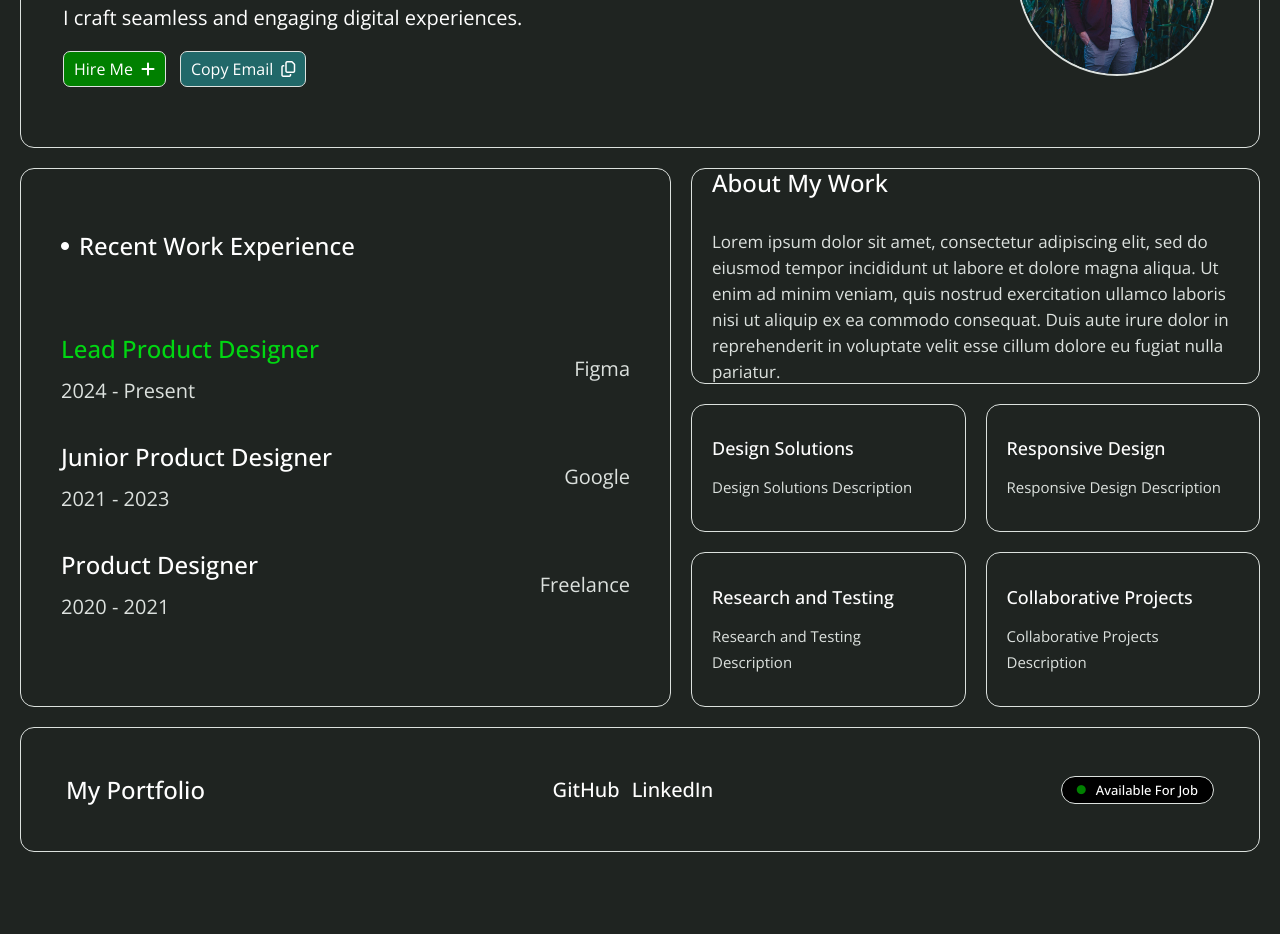
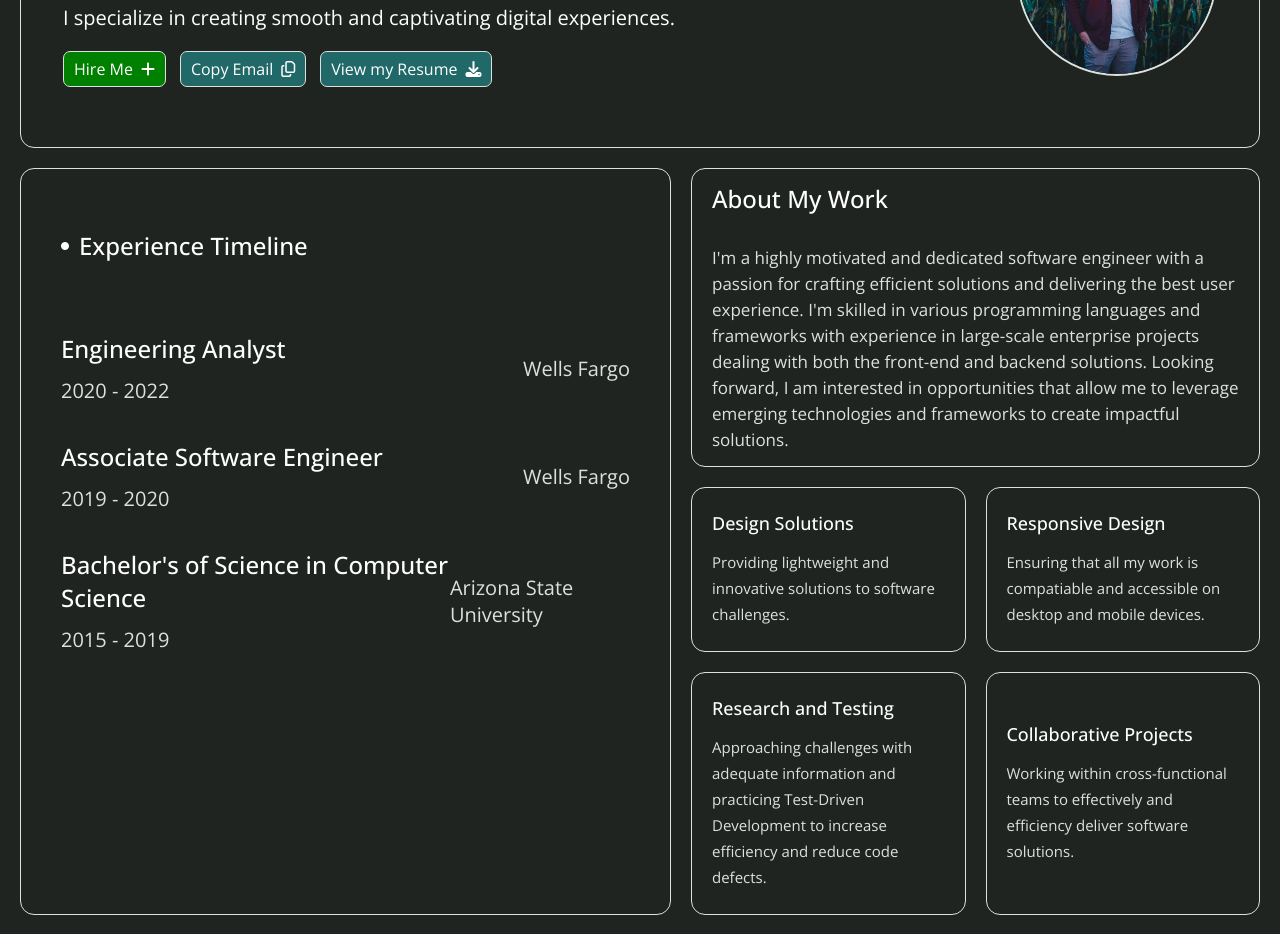
Before and after one commit to namtran-swe/namtran-swe.github.io, a plain HTML site: page index.html in a window 1280 px wide. Shown: the part 333-1267 px from the top of the page. Before the commit the page ends 1205 px from the top, so only its background shows below. Drawn offline with nearby package versions, Linux system fonts and the light colour scheme.

Commit message:
completed content and added functionality to first section buttons

```diff
--- a/index.html
+++ b/index.html
@@ -17,7 +17,7 @@
         <div class="links">
             <a href="#" class="active">About</a>
             <a href="#">Portfolio</a>
-            <a href="#">Contact</a>
+            <a href="#">Contact Me</a>
         </div>
     </nav>
 
@@ -26,13 +26,16 @@
             <h3>Software Engineer</h3>
             <div class="info">
                 <h2>I'm Nam Tran</h2>
-                <p>I craft seamless and engaging digital experiences.</p>
+                <p>I specialize in creating smooth and captivating digital experiences.</p>
                 <div class="buttons">
                     <button class="hire">
                         Hire Me <i class="fa-solid fa-plus"></i>
                     </button>
                     <button class="email">
                         Copy Email <i class="fa-regular fa-copy"></i>
+                    </button>
+                    <button class="resume">
+                        View my Resume <i class="fa-solid fa-download"></i>
                     </button>
                 </div>
             </div>
@@ -49,28 +52,28 @@
     <div class="works">
         <div class="left">
             <h3><i class="fa-solid fa-circle"></i>
-            Recent Work Experience</h3>
+            Experience Timeline</h3>
             <div class="works-list">
                 <div class="item">
                     <div class="work-info">
-                        <h5 class="active">Lead Product Designer</h5>
-                        <p>2024 - Present</p>
+                        <h5>Engineering Analyst</h5>
+                        <p>2020 - 2022</p>
                     </div>
-                    <p>Figma</p>
+                    <p>Wells Fargo</p>
                 </div>
                 <div class="item">
                     <div class="work-info">
-                        <h5>Junior Product Designer</h5>
-                        <p>2021 - 2023</p>
+                        <h5>Associate Software Engineer</h5>
+                        <p>2019 - 2020</p>
                     </div>
-                    <p>Google</p>
+                    <p>Wells Fargo</p>
                 </div>
                 <div class="item">
                     <div class="work-info">
-                        <h5>Product Designer</h5>
-                        <p>2020 - 2021</p>
+                        <h5>Bachelor's of Science in Computer Science</h5>
+                        <p>2015 - 2019</p>
                     </div>
-                    <p>Freelance</p>
+                    <p>Arizona State University</p>
                 </div>
             </div>
         </div>
@@ -78,24 +81,24 @@
             <div class="item">
                 <a href="#">About My Work</a>
                 <p>
-                    Lorem ipsum dolor sit amet, consectetur adipiscing elit, sed do eiusmod tempor incididunt ut labore et dolore magna aliqua. Ut enim ad minim veniam, quis nostrud exercitation ullamco laboris nisi ut aliquip ex ea commodo consequat. Duis aute irure dolor in reprehenderit in voluptate velit esse cillum dolore eu fugiat nulla pariatur.
+                    I'm a highly motivated and dedicated software engineer with a passion for crafting efficient solutions and delivering the best user experience. I'm skilled in various programming languages and frameworks with experience in large-scale enterprise projects dealing with both the front-end and backend solutions. Looking forward, I am interested in opportunities that allow me to leverage emerging technologies and frameworks to create impactful solutions.
                 </p>
             </div>
             <div class="item">
                 <a href="#">Design Solutions</a>
-                <p>Design Solutions Description</p>
+                <p>Providing lightweight and innovative solutions to software challenges.</p>
             </div>
             <div class="item">
                 <a href="#">Responsive Design</a>
-                <p>Responsive Design Description</p>
+                <p>Ensuring that all my work is compatiable and accessible on desktop and mobile devices.</p>
             </div>
             <div class="item">
                 <a href="#">Research and Testing</a>
-                <p>Research and Testing Description</p>
+                <p>Approaching challenges with adequate information and practicing Test-Driven Development to increase efficiency and reduce code defects.</p>
             </div>
             <div class="item">
                 <a href="#">Collaborative Projects</a>
-                <p>Collaborative Projects Description</p>
+                <p>Working within cross-functional teams to effectively and efficiency deliver software solutions.</p>
             </div>
         </div>
     </div>
--- /dev/null
+++ b/script.js
@@ -0,0 +1,31 @@
+const hire = document.querySelector(".hire");
+const email = document.querySelector(".email");
+const resume = document.querySelector(".resume");
+
+hire.addEventListener("click", handleHireClick);
+email.addEventListener("click", handleEmailClick);
+resume.addEventListener("click", handleResumeClick);
+
+function handleHireClick() {
+    const url = "https://www.linkedin.com/in/namtran-swe";
+
+    window.open(url, '_blank');
+}
+
+function handleEmailClick() {
+    navigator.clipboard.writeText("namtran.swe@gmail.com");
+
+    alert("Copied Email!");
+}
+
+function handleResumeClick() {
+    const resumeUrl = "https://drive.google.com/uc?export=download&id=1h6pu3kth2zKauX2ms-altggbkk0AFy-Y";
+    const a = document.createElement('a');
+    a.href = resumeUrl;
+    a.download = 'Nam_Tran_Resume.docx';
+    document.body.appendChild(a);
+    a.click();
+    document.body.removeChild(a);
+
+    alert("Thank you. Please check your Downloads.");
+}
--- a/styles.css
+++ b/styles.css
@@ -138,13 +138,15 @@ nav .links a.active {
     background: var(--jungle-green);
 }
 
-.about .left .info .buttons button.email {
+.about .left .info .buttons button.email,
+.about .left .info .buttons button.resume {
     color: #fff;
     border: 1px solid var(--platinum);
     background: var(--caribbean-current);
 }
 
-.about .left .info .buttons button.email:hover {
+.about .left .info .buttons button.email:hover,
+.about .left .info .buttons button.resume:hover {
     background: var(--tiffany-blue);
 }
 
```
